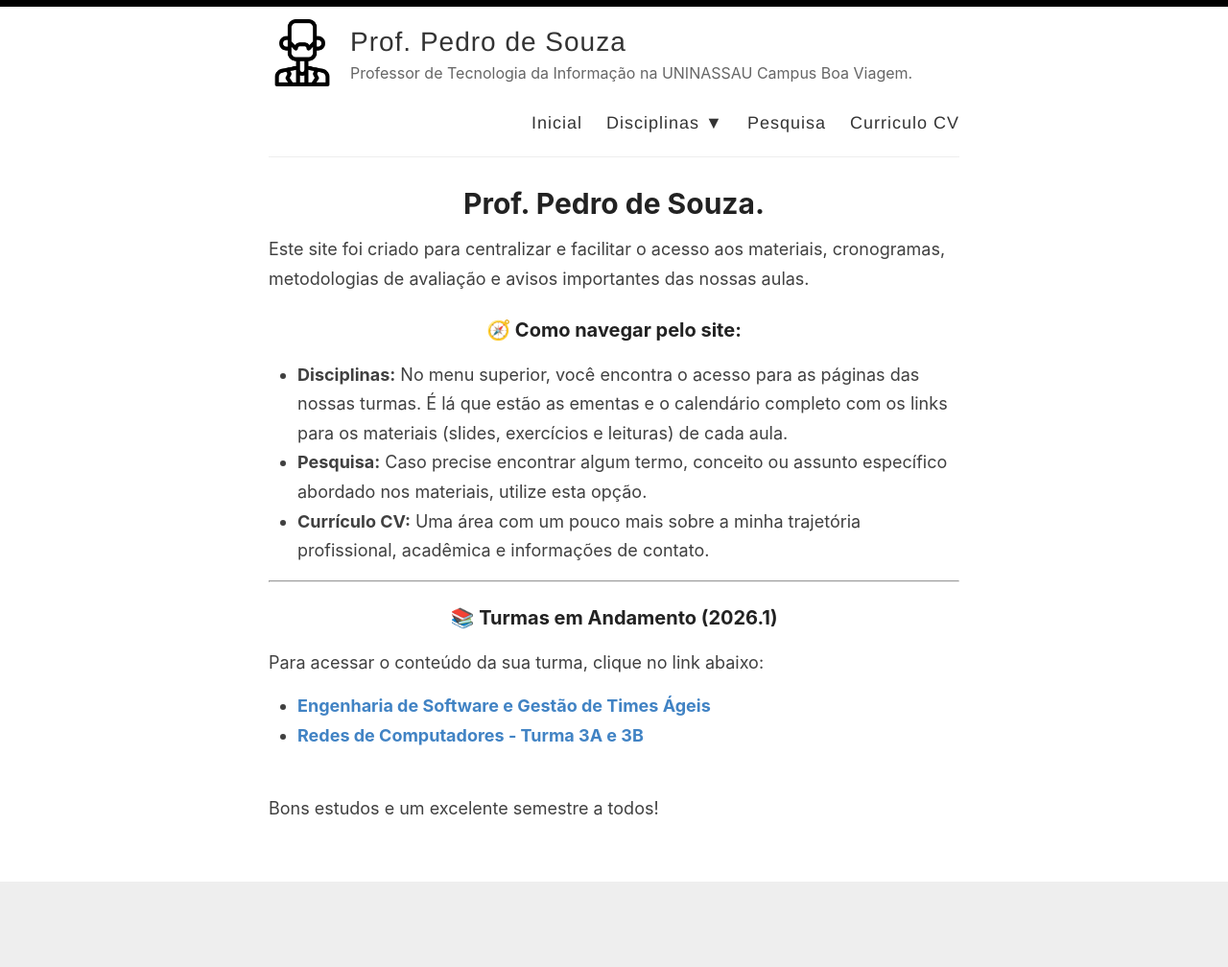
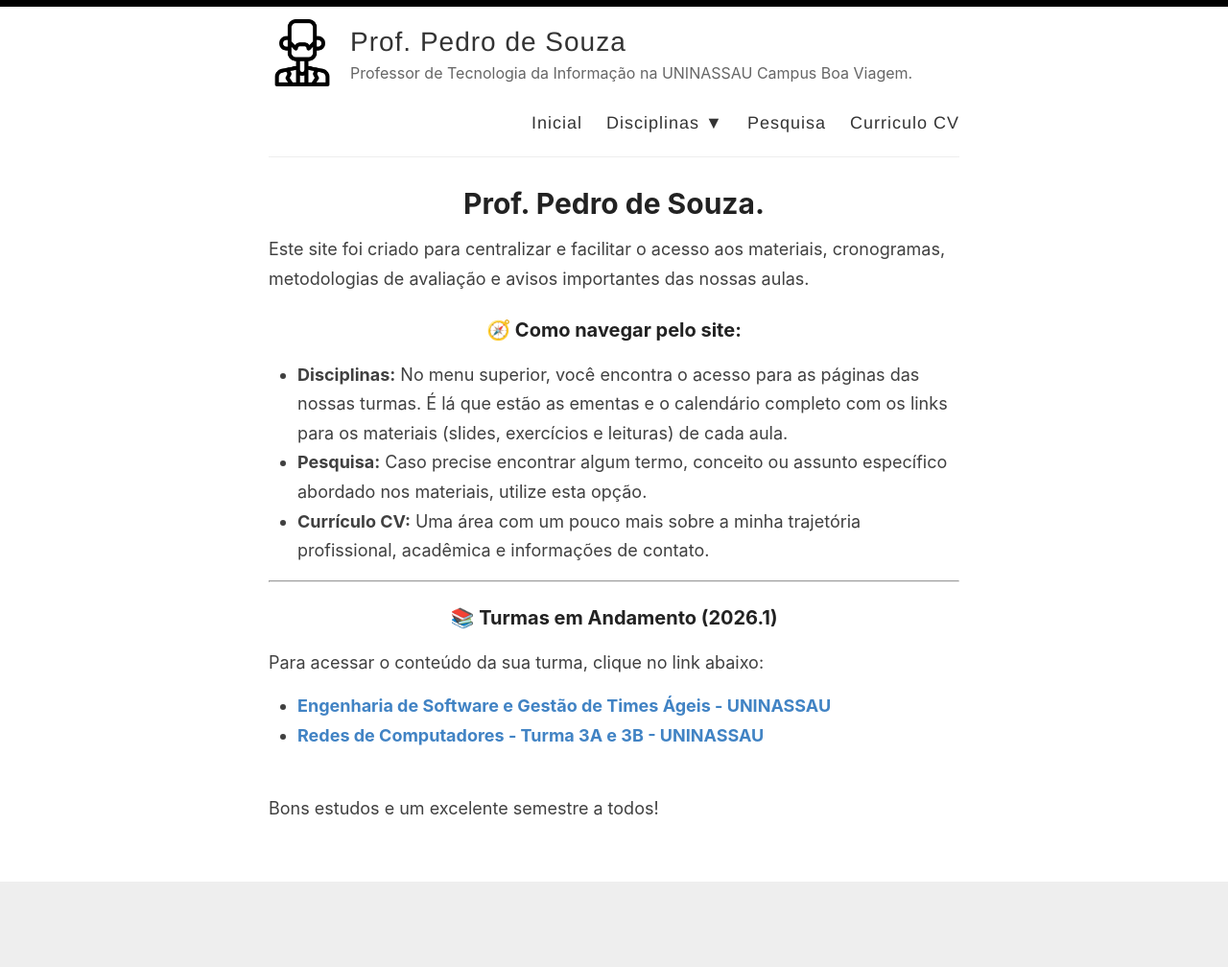
Before and after one commit to prgsouza/prgsouza.github.io, a Jekyll site: the page built from index.md, in a window 1280 px wide. Shown: the whole page at 96% size. Built offline with Jekyll 4.4.1, drawn with Linux system fonts in a browser that asks for light colours.

Commit message:
Update index.md

```diff
--- a/index.md
+++ b/index.md
@@ -17,8 +17,8 @@ Este site foi criado para centralizar e facilitar o acesso aos materiais, cronog
 
 Para acessar o conteúdo da sua turma, clique no link abaixo:
 
-* **[Engenharia de Software e Gestão de Times Ágeis]({{ site.baseurl }}/es/)**
-* **[Redes de Computadores - Turma 3A e 3B]({{ site.baseurl }}/redes/)**
+* **[Engenharia de Software e Gestão de Times Ágeis - UNINASSAU]({{ site.baseurl }}/es/)**
+* **[Redes de Computadores - Turma 3A e 3B - UNINASSAU]({{ site.baseurl }}/redes/)**
 
 <br>
 Bons estudos e um excelente semestre a todos!
```
